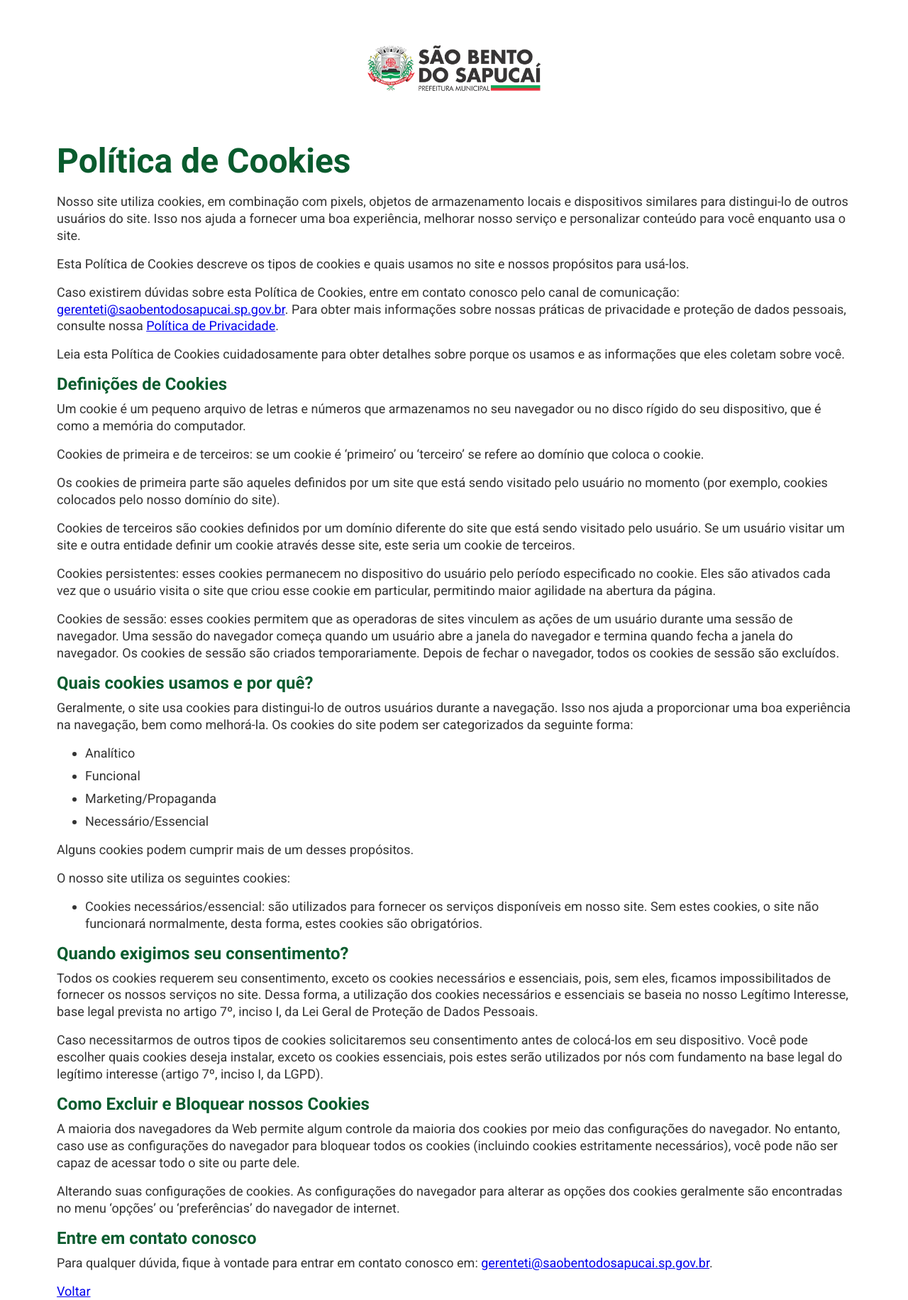
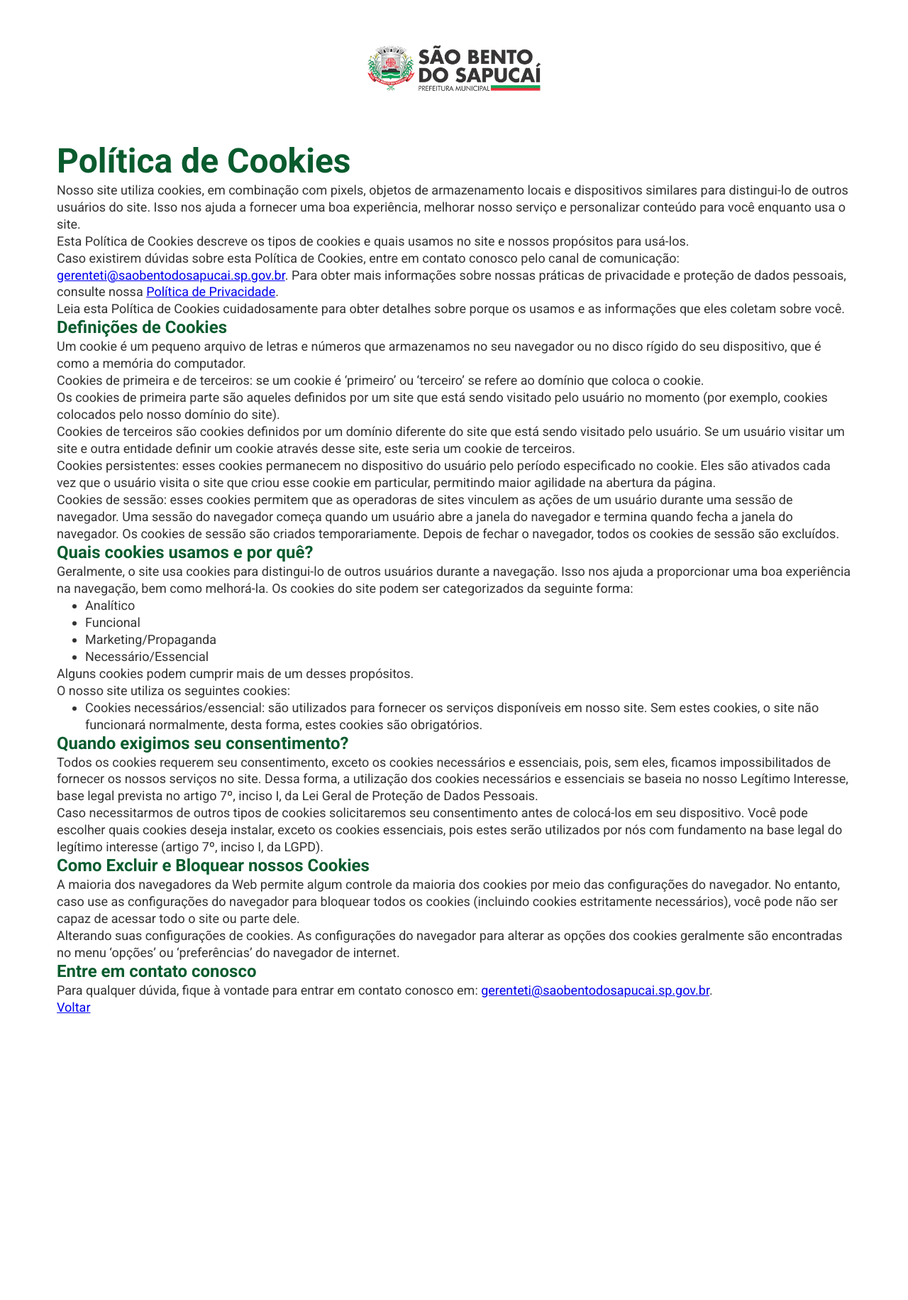
Before and after one commit to pmsbs/pmsbs.github.io, a Jekyll site: the page built from politica-cookies.md, in a window 1280 px wide. Shown: the whole page at 71% size. Built offline with Jekyll 4.4.1, drawn with Linux system fonts in a browser that asks for light colours; after the commit the page ends 1431 px from its top, so only the background shows below that.

```diff
--- a/_layouts/article.html
+++ b/_layouts/post.html
@@ -1,7 +1,7 @@
 ---
 layout: default
 ---
-<article class="article">
+<article>
   <div class="container">
     {{ content }}
     <a href="/">Voltar</a>
--- a/_sass/article.scss
+++ b/_sass/article.scss
@@ -1,21 +1,5 @@
 .article {
-  h1 {
-    margin-bottom: 1rem;
-  }
-
-  h2 {
-    margin-bottom: 0.5rem;
-  }
-
-  p {
-    margin-bottom: 1rem;
-  }
-
-  ul {
-    margin-bottom: 1rem;
-  }
-
-  li {
-    margin-bottom: 0.5rem;
-  }
+  display: flex;
+  flex-direction: column;
+  row-gap: 0.5rem;
 }
```
Also changed, not shown: _drafts/orientacoes-senhas.md (added, +6 -0 lines), index.html (+15 -1 lines), politica-cookies.md (+1 -1 lines), politica-privacidade.md (+1 -1 lines), politica-seguranca-informacao.md (+1 -1 lines).
